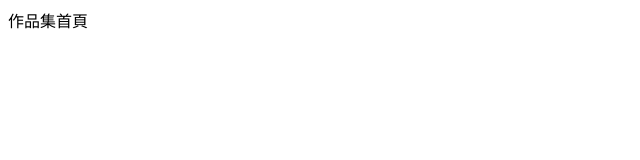
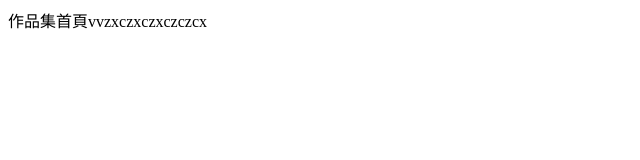
Before and after one commit to cucumars/person-work, a plain HTML site: page index.html in a window 1280 px wide. Shown: the whole page, without its empty margins (0-640 px from the left). Drawn offline with Linux system fonts and the light colour scheme.

Commit message:
Update index.html

```diff
--- a/index.html
+++ b/index.html
@@ -6,6 +6,6 @@
   <title>Document</title>
 </head>
 <body>
-  作品集首頁
+  作品集首頁vvzxczxczxczczcx
 </body>
 </html>
```
